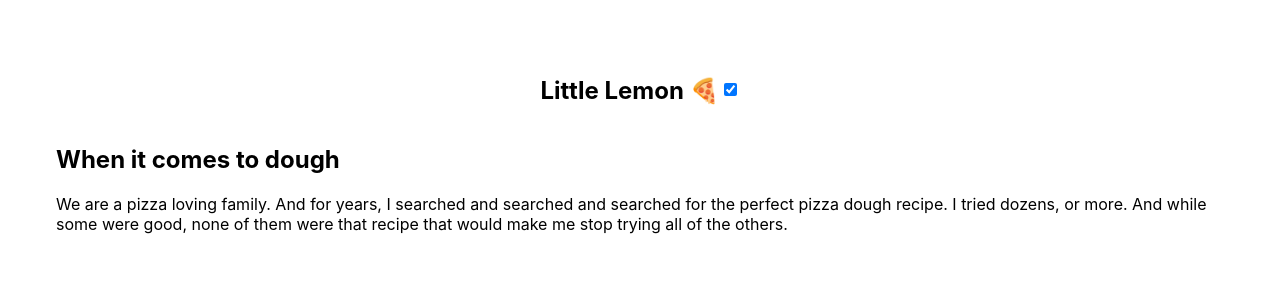
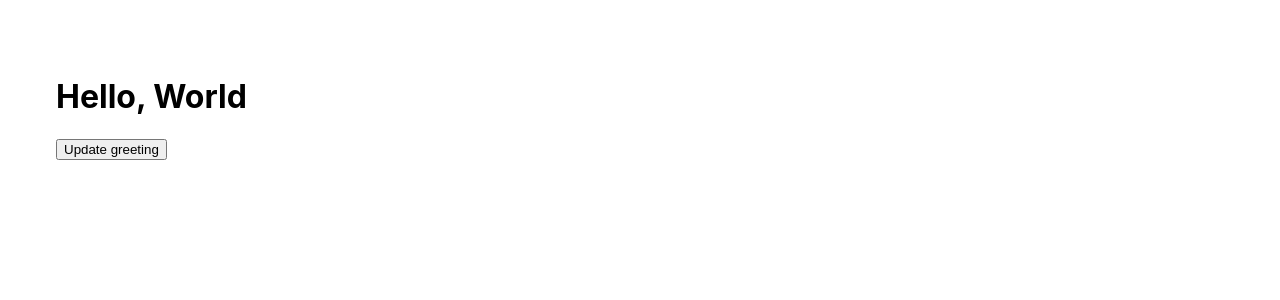
Before and after one commit to AgniveshChaubey/Advanced-react-practice, a React (Create React App) app: page / in a window 1280 px wide. Shown: the top 300 px of the page. Built offline with nearby package versions, Linux system fonts and the light colour scheme.

Commit message:
practised how to avoid using useState in wrong way

```diff
--- a/src/App.js
+++ b/src/App.js
@@ -1,6 +1,7 @@
 import './App.css';
 import Switch from './Switch';
 import { ThemeProvider, useTheme } from './components/ThemeContext';
+import Test from './Test';
 // import Appp from './components/aaaa';
 // import DessertList from './components/DessertList';
 // import { FeedbackForm } from './components/FeedbackForm';
@@ -101,8 +102,10 @@ function App() {
         backgroundColor: theme === "light" ? "white" : "black",
       }}
     >
-      <Header />
-      <Page />
+      {/* <Header />
+      <Page /> */}
+      <Test />
+
     </div>
   );
 }
--- /dev/null
+++ b/src/Test.js
@@ -0,0 +1,24 @@
+import { useState } from "react";
+
+export default function Test() {
+    const [greeting, setGreeting] = useState(
+    {
+        greet: "Hello",
+        place: "World"
+    }
+  );
+  console.log(greeting, setGreeting);
+
+  function updateGreeting() {
+    setGreeting(prevState => {
+        return {...prevState, place: "World-Wide Web"}
+    });
+  }
+
+  return (
+    <div>
+      <h1>{greeting.greet}, {greeting.place}</h1>
+      <button onClick={updateGreeting}>Update greeting</button>
+    </div>
+  );
+}
```
